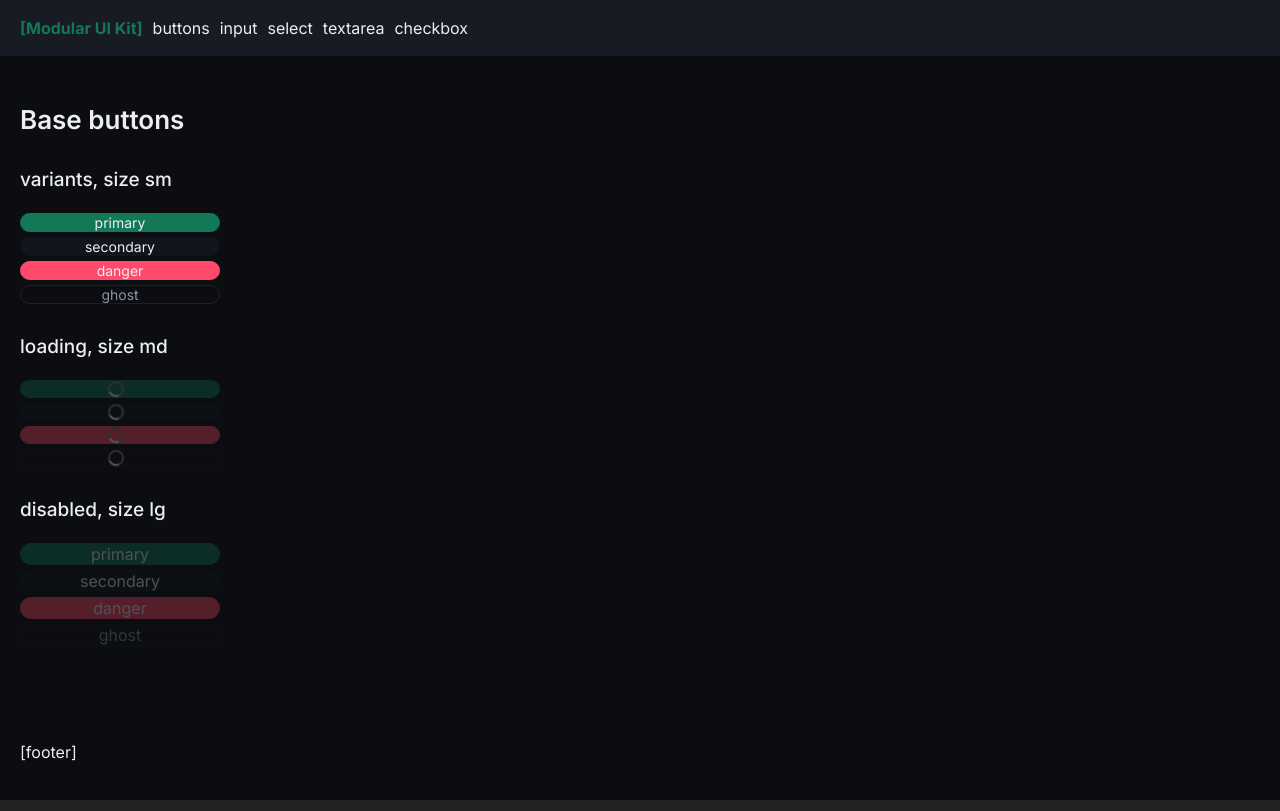
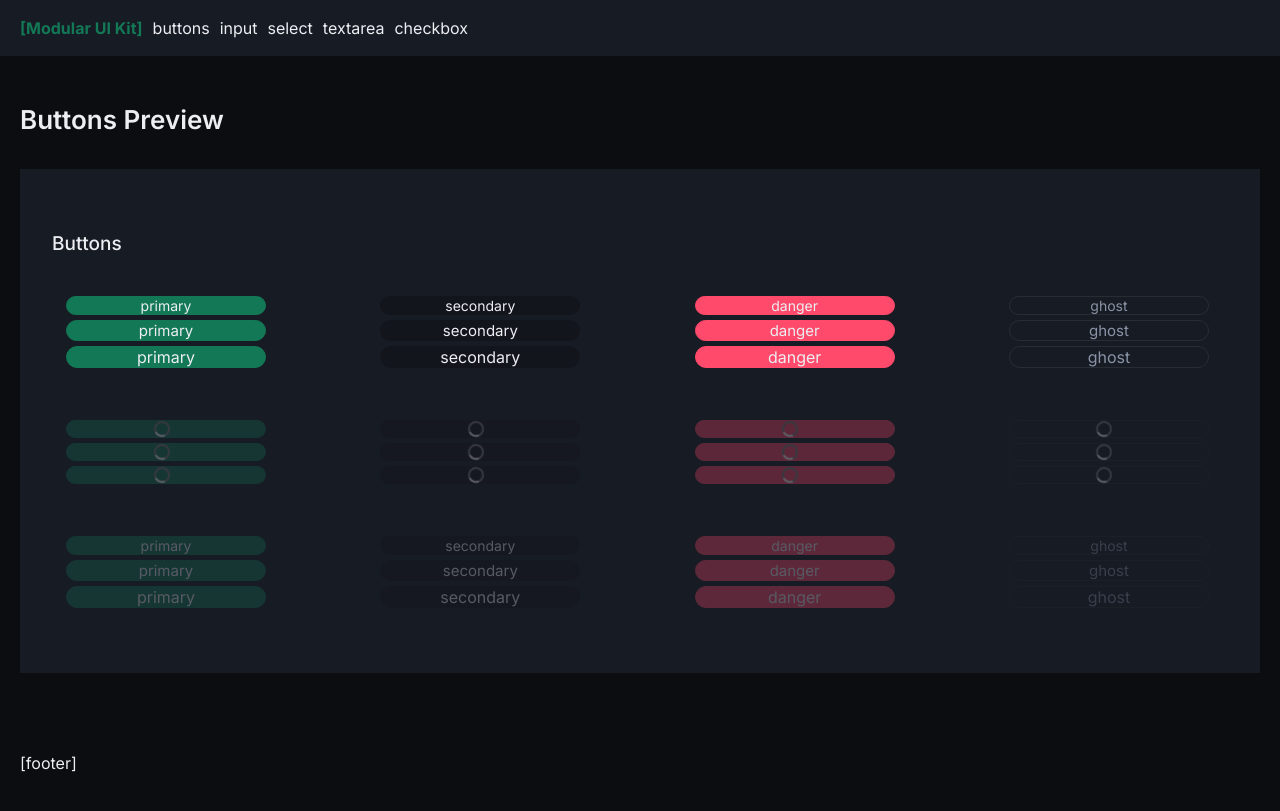
Before and after one commit to eugenia-vitinschii/modular-ui-kit, a Vue app: page /ui/buttons in a window 1280 px wide. Built offline with nearby package versions, Linux system fonts and the light colour scheme.

Commit message:
feat(base-button): add all buttons inside view

```diff
--- a/src/assets/sass/layout/_navigations.sass
+++ b/src/assets/sass/layout/_navigations.sass
@@ -26,3 +26,5 @@
 
 .section
    @include container()
+   &__item
+      @include content()
--- a/src/views/ButtonsView.vue
+++ b/src/views/ButtonsView.vue
@@ -3,42 +3,78 @@
       <div class="container">
          <div class="page__wrapper">
             <div class="page__header">
-               <h1 class="heading">Base buttons</h1>
+               <h1 class="heading">Buttons Preview</h1>
             </div>
-            <div class="page__content">
-               <div class="buttons">
-                  <div class="buttons__title">
-                     <p class="subheading">variants, size sm</p>
+            <div class="page__content section">
+               <p class="subheading">Buttons</p>
+               <div class="buttons section__item">
+                  <div class="button__list">
+                     <base-button variant="primary" size="sm">primary</base-button>
+                     <base-button variant="primary" size="md">primary</base-button>
+                     <base-button variant="primary" size="lg">primary</base-button>
                   </div>
                   <div class="buttons__list">
-                     <base-button variant="primary" size="sm">primary</base-button>
                      <base-button variant="secondary" size="sm">secondary</base-button>
+                     <base-button variant="secondary" size="md">secondary</base-button>
+                     <base-button variant="secondary" size="lg">secondary</base-button>
+                  </div>
+                  <div class="buttons__list">
                      <base-button variant="danger" size="sm">danger</base-button>
+                     <base-button variant="danger" size="md">danger</base-button>
+                     <base-button variant="danger" size="lg">danger</base-button>
+
+                  </div>
+                  <div class="buttons__list">
                      <base-button variant="ghost" size="sm">ghost</base-button>
+                     <base-button variant="ghost" size="md">ghost</base-button>
+                     <base-button variant="ghost" size="lg">ghost</base-button>
                   </div>
                </div>
-               <div class="buttons">
-                  <div class="buttons__title">
-                     <p class="subheading">loading, size md</p>
+               <div class="buttons section__item">
+                  <div class="buttons__list">
+                     <base-button variant="primary" loading size="sm"> primary</base-button>
+                     <base-button variant="primary" loading size="md"> primary</base-button>
+                     <base-button variant="primary" loading size="lg"> primary</base-button>
                   </div>
                   <div class="buttons__list">
-                     <base-button variant="primary" loading size="md"> primary</base-button>
+                     <base-button variant="secondary" loading size="sm">secondary</base-button>
                      <base-button variant="secondary" loading size="md">secondary</base-button>
+                     <base-button variant="secondary" loading size="lg">secondary</base-button>
+                  </div>
+                  <div class="buttons__list">
+                     <base-button variant="danger" loading size="sm">danger</base-button>
                      <base-button variant="danger" loading size="md">danger</base-button>
+                     <base-button variant="danger" loading size="lg">danger</base-button>
+                  </div>
+                  <div class="buttons__list">
+                     <base-button variant="ghost" loading size="sm">ghost</base-button>
                      <base-button variant="ghost" loading size="md">ghost</base-button>
+                     <base-button variant="ghost" loading size="lg">ghost</base-button>
                   </div>
                </div>
-               <div class="buttons">
-                  <div class="buttons__title">
-                     <p class="subheading">disabled, size lg</p>
+               <div class="buttons section__item">
+                  <div class="buttons__list">
+                     <base-button variant="primary" disabled size="sm"> primary</base-button>
+                     <base-button variant="primary" disabled size="md"> primary</base-button>
+                     <base-button variant="primary" disabled size="lg"> primary</base-button>
                   </div>
                   <div class="buttons__list">
-                     <base-button variant="primary" disabled size="lg">primary</base-button>
+                     <base-button variant="secondary" disabled size="sm">secondary</base-button>
+                     <base-button variant="secondary" disabled size="md">secondary</base-button>
                      <base-button variant="secondary" disabled size="lg">secondary</base-button>
+                  </div>
+                  <div class="buttons__list">
+                     <base-button variant="danger" disabled size="sm">danger</base-button>
+                     <base-button variant="danger" disabled size="md">danger</base-button>
                      <base-button variant="danger" disabled size="lg">danger</base-button>
+                  </div>
+                  <div class="buttons__list">
+                     <base-button variant="ghost" disabled size="sm">ghost</base-button>
+                     <base-button variant="ghost" disabled size="md">ghost</base-button>
                      <base-button variant="ghost" disabled size="lg">ghost</base-button>
                   </div>
                </div>
+
             </div>
          </div>
       </div>
@@ -50,3 +86,11 @@
 import BaseButton from '@/components/ui/buttons/BaseButton.vue';
 
 </script>
+
+<style lang="sass">
+
+.buttons
+   display: flex
+   justify-content: space-between
+   flex-wrap: wrap
+</style>
```
